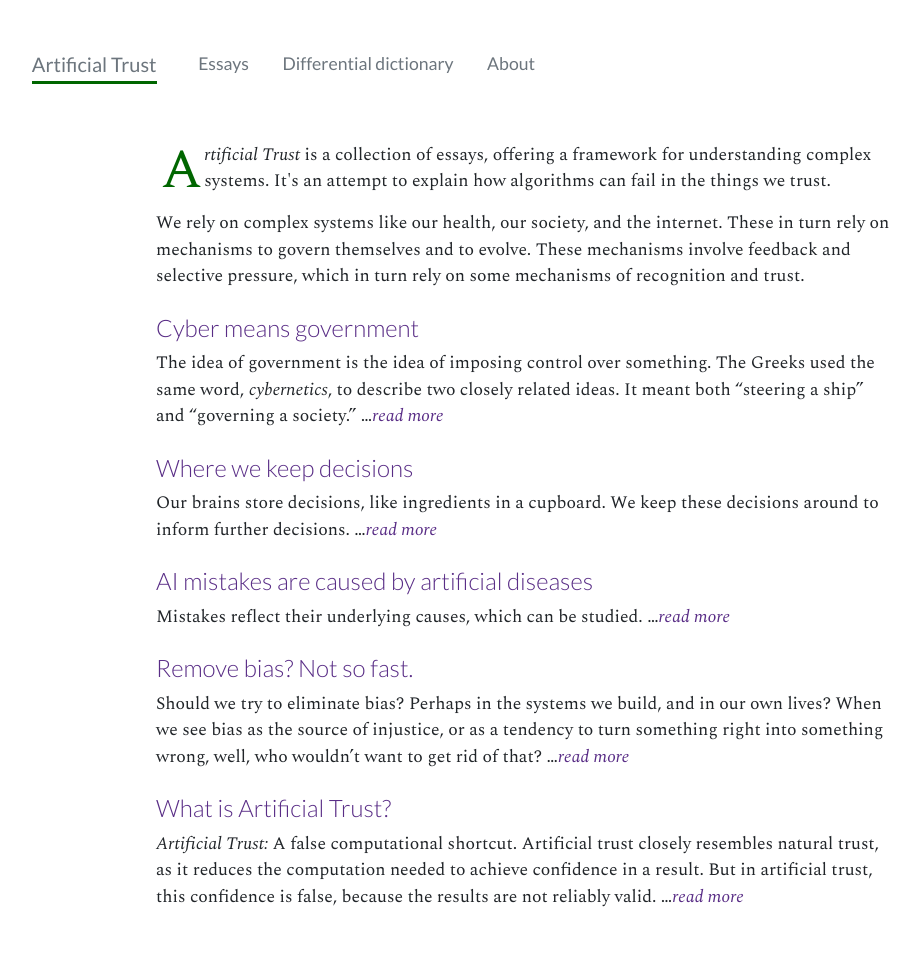
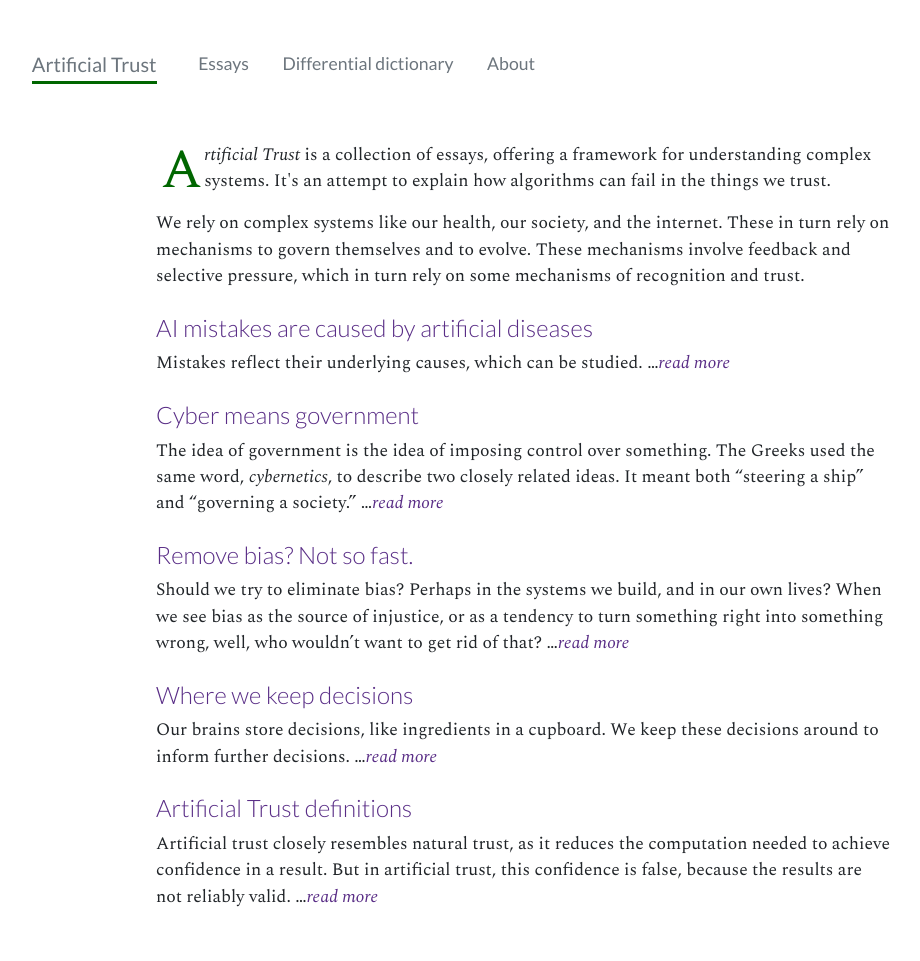
Before and after one commit to straz/artificialtrust, a Jekyll site: the page built from index.md, in a window 1280 px wide. Shown: the whole page, without its empty margins (21-941 px from the left). Built offline with Jekyll 4.4.1, drawn with Linux system fonts in a browser that asks for light colours.

Commit message:
simpler index.md

```diff
--- a/index.md
+++ b/index.md
@@ -12,8 +12,11 @@ These in turn rely on mechanisms to govern themselves and to
 evolve. These mechanisms involve feedback and selective pressure,
 which in turn rely on some mechanisms of recognition and trust.
 
+{% assign trustdef = site.definitions | find:"title","Artificial Trust definitions" %}
 
-{% for article in site.articles %}
+{% assign sortedArticles = site.articles | sort: 'sort_order' | push: trustdef %}
+
+{% for article in sortedArticles %}
   {% if article.show_home != true %}
   {% continue %}
   {% endif %}
@@ -21,6 +24,7 @@ which in turn rely on some mechanisms of recognition and trust.
 <p class="mt-4"></p>
 #### [{{ article.title }}]({{ article.url | relative_url }})
 {% capture seemore %}...[*read more*]({{ article.url | relative_url }}){% endcapture %}
+
 {% capture seemore2 %}{{ seemore
    | markdownify | remove: '<p>' | remove: '</p>'
    | prepend: '<span class="text-nowrap">' | append: '</span>' }}{% endcapture %}
@@ -28,14 +32,3 @@ which in turn rely on some mechanisms of recognition and trust.
 {% assign excerpt_snip2 = excerpt_snip1[1] | split: "<!-- end_excerpt -->" %}
 {{ excerpt_snip2[0] | remove: '<p>' | remove: '</p>' | append: seemore2 }}
 {% endfor %}
-
-<p class="mt-4"></p>
-
-#### [What is Artificial Trust?]({{ '../definitions/trust' | relative_url }})
-
-*Artificial Trust:* A false computational
-shortcut. Artificial trust closely resembles natural trust, as it
-reduces the computation needed to achieve confidence in a
-result. But in artificial trust, this confidence is false, because
-the results are not reliably valid.
-...[*read more*]({{'../definitions/trust' | relative_url }})
```
Also changed, not shown: _articles/cyber.md (+1 -0 lines), _articles/decisions.md (+1 -0 lines), _articles/mistakes.md (+9 -8 lines), _articles/remove-bias.md (+1 -0 lines), _definitions/trust.md (+7 -3 lines).
